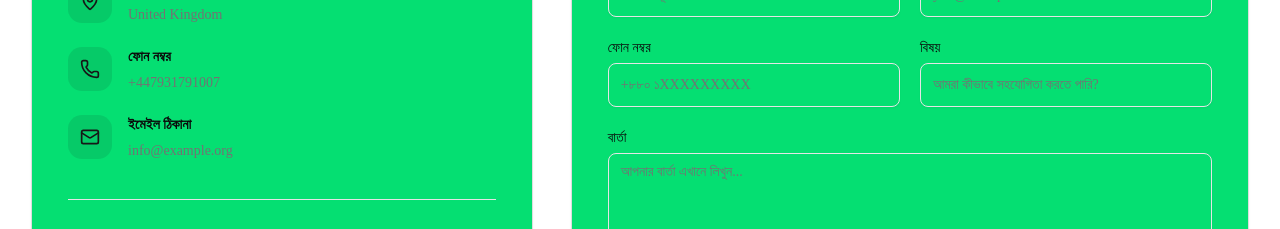
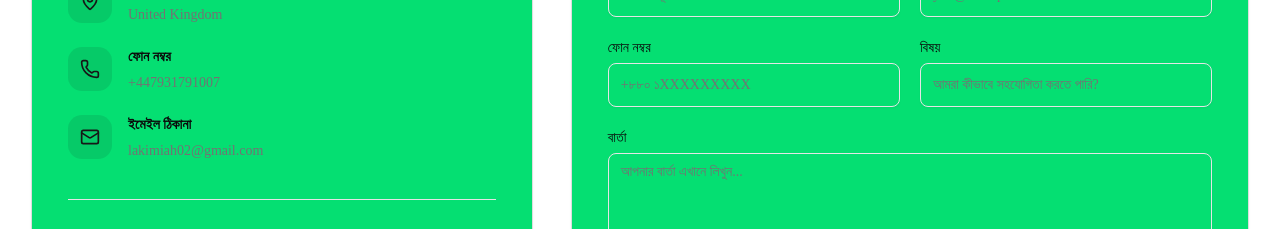
Before and after one commit to Mdnajimuddinhelal70/the-jf-uk, a Next.js app in the folder frontend/: page /bn/contact in a window 1280 px wide. Shown: the part 920-1149 px from the top of the page. Built offline with nearby package versions, Linux system fonts and the light colour scheme.

Commit message:
changed fouder section design

```diff
--- a/frontend/src/components/modules/Contact/ContactSection.tsx
+++ b/frontend/src/components/modules/Contact/ContactSection.tsx
@@ -22,12 +22,12 @@ const contactInfo = [
   {
     icon: Phone,
     key: "phone",
-    href: "tel:+8801000000000",
+    href: "tel:+447931791007",
   },
   {
     icon: Mail,
     key: "email",
-    href: "mailto:info@example.org",
+    href: "mailto:lakimiah02@gmail.com",
   },
 ];
 
--- a/frontend/src/components/modules/Founder/FounderHero.tsx
+++ b/frontend/src/components/modules/Founder/FounderHero.tsx
@@ -12,7 +12,7 @@ export default function FounderHero() {
       <div className="pointer-events-none absolute -right-40 bottom-0 h-96 w-96 rounded-full bg-secondary/10 blur-3xl" />
 
       <div className="container relative mx-auto px-4 sm:px-6 lg:px-8">
-        <div className="mx-auto grid max-w-6xl items-center gap-12 lg:grid-cols-[0.9fr_1.1fr] lg:gap-20">
+        <div className="mx-auto grid max-w-6xl items-start gap-12 lg:grid-cols-[0.9fr_1.1fr] lg:gap-20">
           {/* Founder Image */}
           <div className="relative mx-auto w-full max-w-md">
             {/* Decorative Frame */}
--- a/frontend/src/components/modules/Home/HumanitarianActivities.tsx
+++ b/frontend/src/components/modules/Home/HumanitarianActivities.tsx
@@ -71,12 +71,12 @@ const HumanitarianActivities = () => {
                   </div>
 
                   {/* Title */}
-                  <h3 className="mb-4 text-2xl sm:text-sm font-bold">
+                  <h3 className="mb-4 text-xl sm:text-sm font-bold">
                     {activity.title}
                   </h3>
 
                   {/* Description */}
-                  <p className="mb-6 leading-7 text-2xl">
+                  <p className="mb-6 leading-7 text-lg">
                     {activity.description}
                   </p>
 
--- a/frontend/src/messages/bn/contact/contact-section.json
+++ b/frontend/src/messages/bn/contact/contact-section.json
@@ -14,7 +14,7 @@
       },
       "email": {
         "title": "ইমেইল ঠিকানা",
-        "value": "info@example.org"
+        "value": "lakimiah02@gmail.com"
       }
     }
   },
--- a/frontend/src/messages/bn/founder/founderAbout.json
+++ b/frontend/src/messages/bn/founder/founderAbout.json
@@ -20,7 +20,7 @@
   "leadershipTitle": "নেতৃত্ব ও দায়িত্ব",
   "leadershipDescription": "প্রতিষ্ঠাতা হিসেবে তিনি মাদ্রাসার কার্যক্রম পরিচালনা ও সহযোগিতা করে আসছেন এবং শিক্ষা ও সমাজের উন্নয়নের বিষয়গুলোতে গুরুত্ব দিয়ে কাজ করছেন।",
 
-  "serviceTitle": "প্রতিষ্ঠাতার বক্তব্য",
+  "serviceTitle": "মানবিক সেবা ও সমাজকল্যাণ",
 "founderMessage": "শিক্ষা, নেতৃত্ব ও মানবিক সেবার মাধ্যমে তিনি সমাজের কল্যাণে অবদান রেখে চলেছেন এবং মানুষের জীবনে ইতিবাচক পরিবর্তন আনতে সহায়ক বিভিন্ন উদ্যোগে সহযোগিতা করে যাচ্ছেন।",
 
   "paragraph2": "শিক্ষাক্ষেত্রে দায়িত্ব পালনের পাশাপাশি তিনি বিভিন্ন দান-খয়রাত ও মানবিক কর্মকাণ্ডে অংশগ্রহণ করেন এবং বিভিন্ন পরিস্থিতিতে মানুষের সাহায্য ও সহযোগিতায় এগিয়ে আসেন। এসব কর্মকাণ্ডের মাধ্যমে তিনি প্রয়োজনের সময়ে মানুষের পাশে থাকার একটি দায়িত্ববোধ প্রকাশ করেন।",
--- a/frontend/src/messages/bn/home/founder.json
+++ b/frontend/src/messages/bn/home/founder.json
@@ -12,5 +12,5 @@
   "designation": "",
   "organization": "The Jannath Foundation UK",
   "imageAlt": "The Jannath Foundation UK-এর প্রতিষ্ঠাতা ও সেক্রেটারি জনাব মোঃ লাকি মিয়া",
-  "button": "আমাদের সম্পর্কে আরও জানুন"
+  "button": "Details"
 }
--- a/frontend/src/messages/en/contact/contact-section.json
+++ b/frontend/src/messages/en/contact/contact-section.json
@@ -14,7 +14,7 @@
       },
       "email": {
         "title": "Email Address",
-        "value": "info@example.org"
+        "value": "lakimiah02@gmail.com"
       }
 
     }
--- a/frontend/src/messages/en/home/founder.json
+++ b/frontend/src/messages/en/home/founder.json
@@ -12,5 +12,5 @@
   "designation": "Founder & Secretary",
   "organization": "The Jannath Foundation UK",
   "imageAlt": "Mr. Laki Mia, Founder and Secretary of The Jannath Foundation UK",
-  "button": "Learn More About Us"
+  "button": "Details"
 }
```
